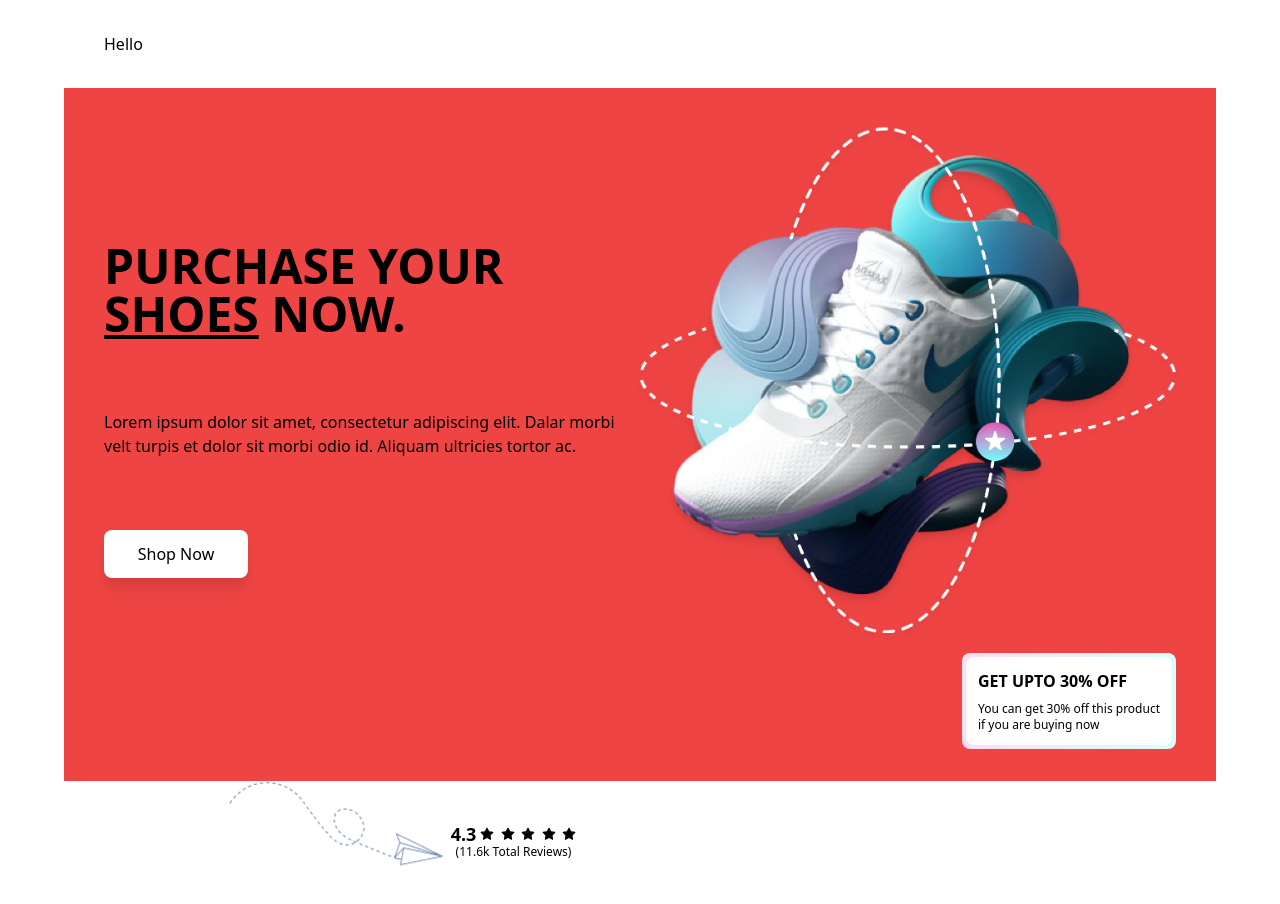
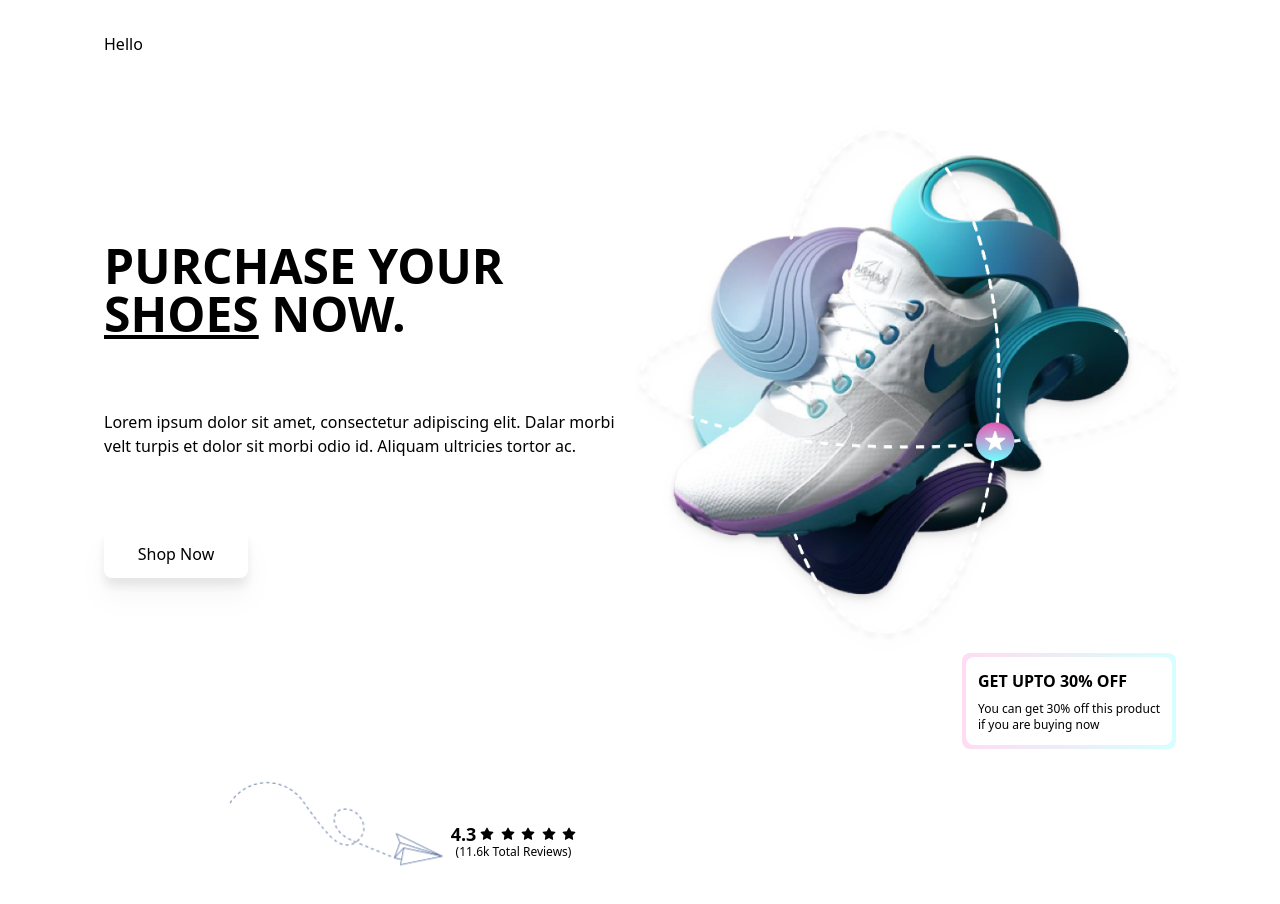
Before and after one commit to Kartik-agrawal123/Bizpush, a React (Create React App) app: page / in a window 1280 px wide. Shown: the top 904 px of the page. Built offline with nearby package versions, Linux system fonts and the light colour scheme.

Commit message:
hero section

```diff
--- a/src/components/Hero.jsx
+++ b/src/components/Hero.jsx
@@ -3,7 +3,7 @@ import React from "react";
 const Hero = () => {
   return (
     <section id="herosection">
-      <div className="container flex flex-row items-center justify-between max-w-6xl mx-auto px-10 py-8 text-black bg-red-500 h-auto">
+      <div className="container flex flex-row items-center justify-between max-w-6xl mx-auto px-10 py-8 text-black  h-auto">
         <div className=" w-2/4 h-96 flex flex-col justify-between">
           <div className="text-5xl font-extrabold w-4/5">
             PURCHASE YOUR <u>SHOES</u> NOW.
```
